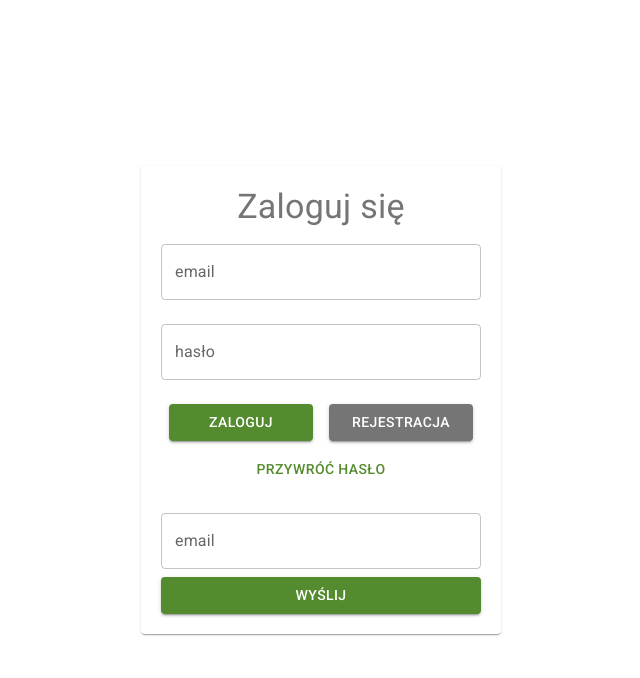
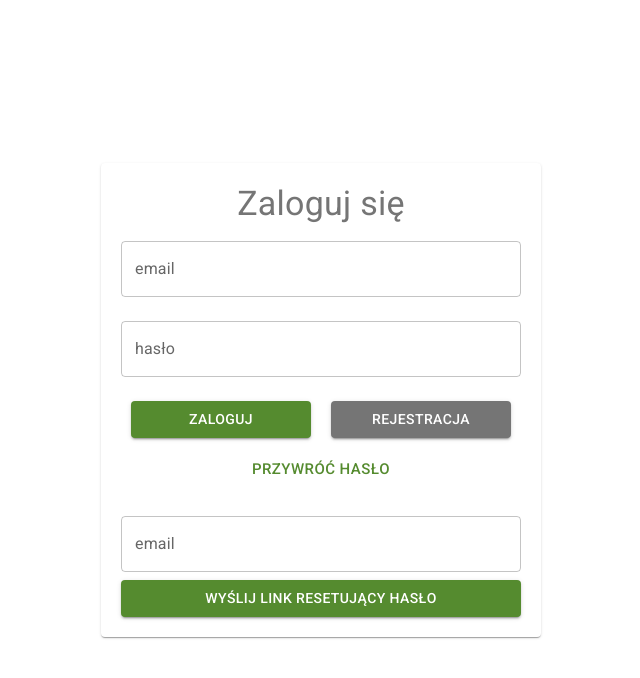
Before and after one commit to mnowak1219/ChefApp, a React (Create React App) app in the folder chefapp/: page /change-password in a window 1280 px wide. Both pictures are taken after a click on the button "PRZYWRÓĆ HASŁO". Shown: the top 678 px of the page, without its empty margins (319-959 px from the left). Built offline with nearby package versions, Linux system fonts and the light colour scheme.

Commit message:
Change login form dimension and reset password button title

```diff
--- a/chefapp/src/Auth/LoginForm.js
+++ b/chefapp/src/Auth/LoginForm.js
@@ -4,7 +4,7 @@ import { Paper, Typography, TextField, Button, Collapse } from '@mui/material'
 
 const styles = {
   container: { display: 'flex', justifyContent: 'center', alignItems: 'center', height: '100vh', width: '100vw', position: 'absolute', top: 0, left: 0 },
-  paper: { maxWidth: 320, padding: 20 },
+  paper: { maxWidth: 400, padding: 20 },
   buttonDiv: { display: 'flex', justifyContent: 'space-around', marginTop: 16, flexWrap: 'wrap' },
   forgotToggleButton: { margin: 10 },
   button: { maxWidth: '45%', },
@@ -129,6 +129,7 @@ const LogInForm = props => {
           </Button>
           <Button
             style={styles.forgotToggleButton}
+            size='large'
             onClick={() => setIsForgotPanelOpen(!isForgotPanelOpen)}
           >
             przywróć hasło
@@ -158,7 +159,7 @@ const LogInForm = props => {
             fullWidth
             onClick={forgotOnSubmit}
           >
-            wyślij
+            wyślij link resetujący hasło
           </Button>
         </Collapse>
       </Paper>
```
